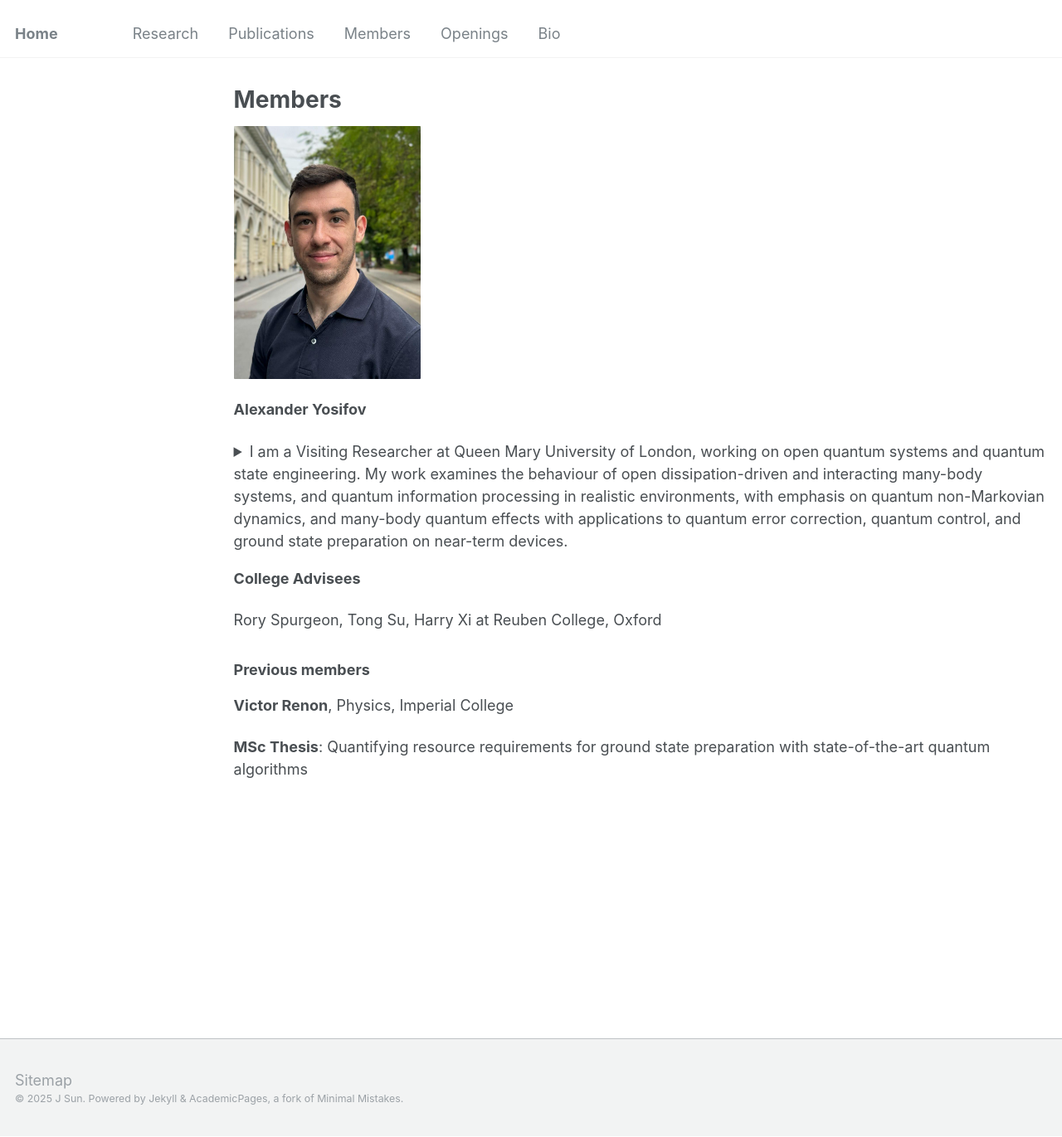
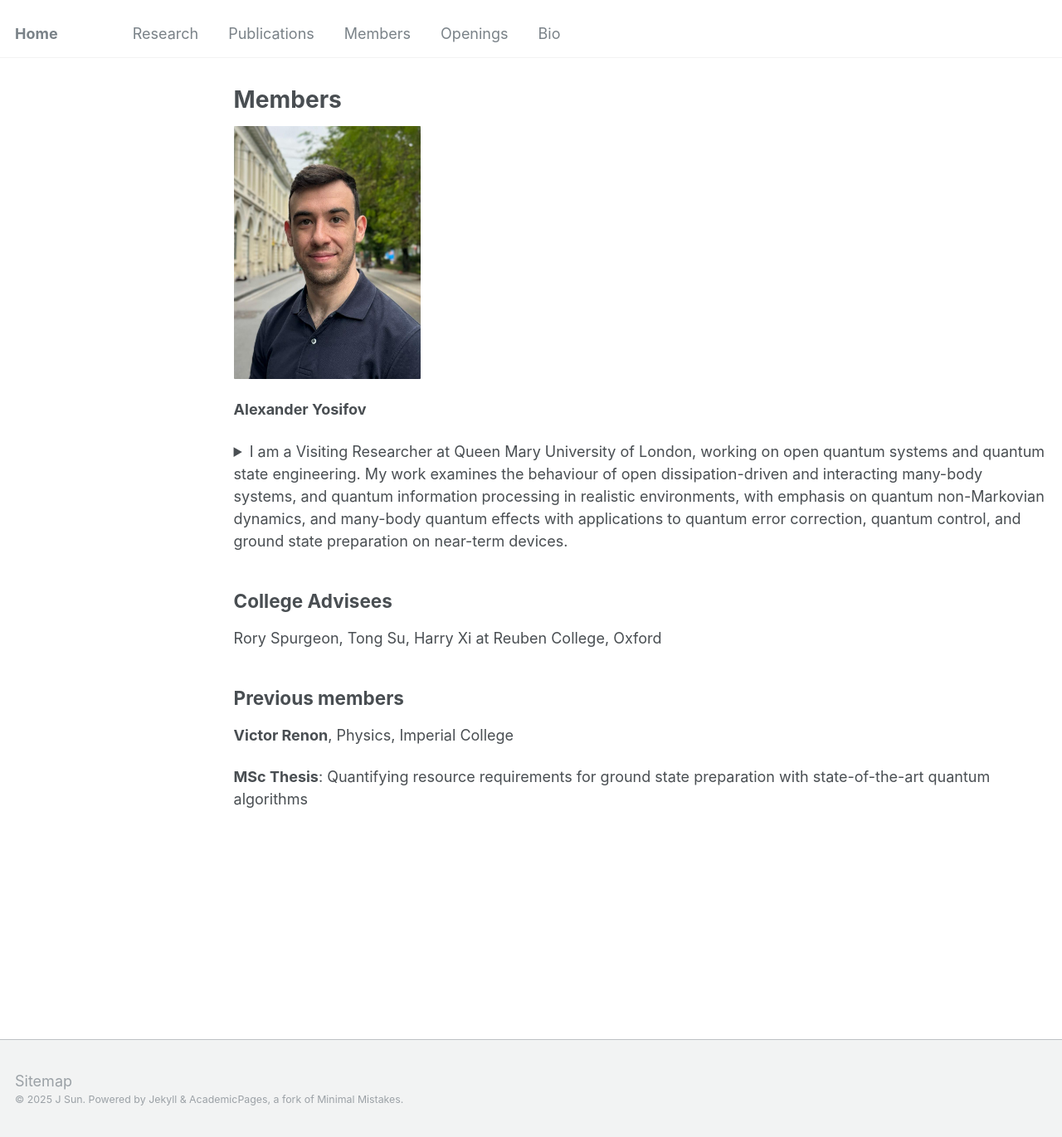
Before and after one commit to jinzhao-sun/jinzhao-sun.github.io, a Jekyll site: the page built from _pages/members.md, in a window 1280 px wide and 1371 px high. Shown: the whole window at 83% size. Built offline with Jekyll 4.4.1, drawn with Linux system fonts in a browser that asks for light colours.

```diff
--- a/_pages/members.md
+++ b/_pages/members.md
@@ -23,11 +23,11 @@ Previously, I was a Researcher at the Hong Kong Research Center of Huawei, where
 
 
 
-**College Advisees**
+<h2>College Advisees</h2>
 
 Rory Spurgeon, Tong Su, Harry Xi at Reuben College, Oxford
 
-<h3>Previous members</h3>
+<h2>Previous members</h2>
 
 **Victor Renon**, Physics, Imperial College
 
```
